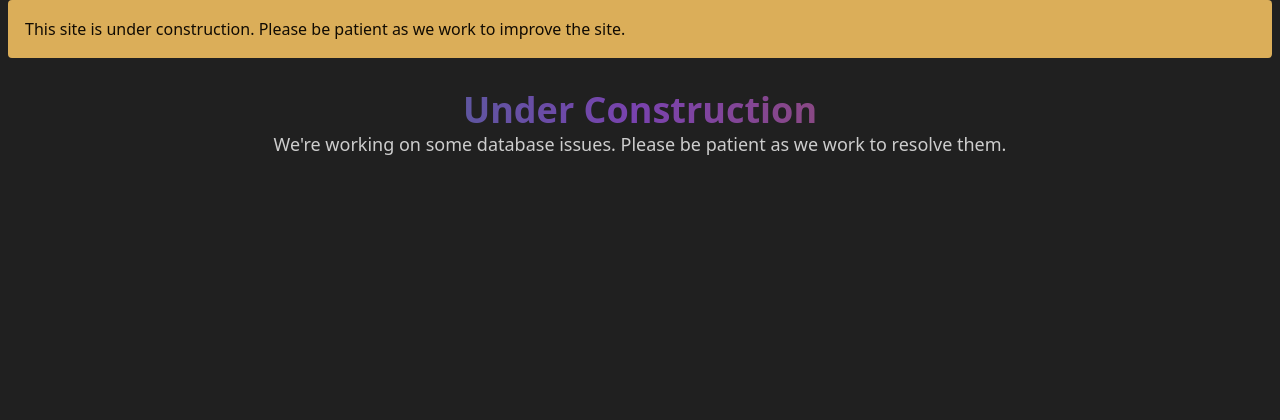
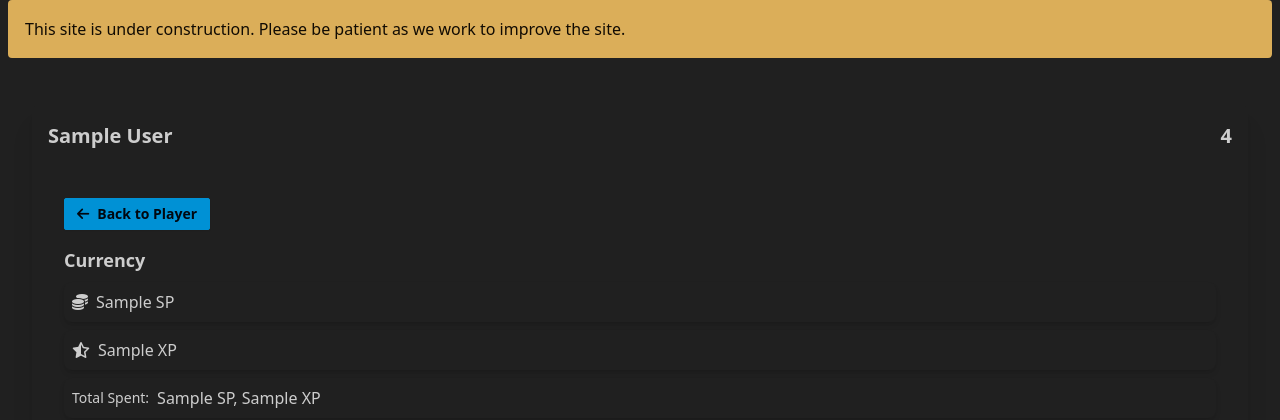
Before and after one commit to doublesync/TheRussellCup, a Django app: template templates/players/upgrade_player.html in a window 1280 px wide. Shown: the part 64-484 px from the top of the page. Before the commit the page ends 219 px from the top, so only its background shows below. Run offline with Django 5.2, Linux system fonts and the light colour scheme; tables that the repository leaves empty hold one stand-in row (values such as "Sample post"); the template is opened without the code that fills it: values that come from a table or form of the project are taken from there, most other values are stand-ins (such as "Sample title", 1, 10 or a date in 2020); data that the repository does not hold is empty; some libraries are stand-ins or nearby versions.

Commit message:
Update upgrade_player.html
remove superuser restriction for upgrade player

```diff
--- a/templates/players/upgrade_player.html
+++ b/templates/players/upgrade_player.html
@@ -19,7 +19,6 @@
 
 
 {% block content %}
-{% if user.is_superuser %}
     <div class="container mx-auto p-4">
         <div class="card bg-base-100 shadow-xl">
             <div class="card-header flex justify-between items-center p-4">
@@ -327,12 +326,6 @@
             </div>
         </div>
     </div>
-{% else %}
-    <div class="text-center">
-        <h1 class="text-4xl font-bold animate-pulse bg-gradient-to-r from-teal-500 via-purple-500 to-orange-500 bg-clip-text text-transparent">Under Construction</h1>
-        <p class="text-lg">We're working on some database issues. Please be patient as we work to resolve them.</p>
-    </div>
-{% endif %}
 {% endblock %}
 
 {% block scripts %}
```
